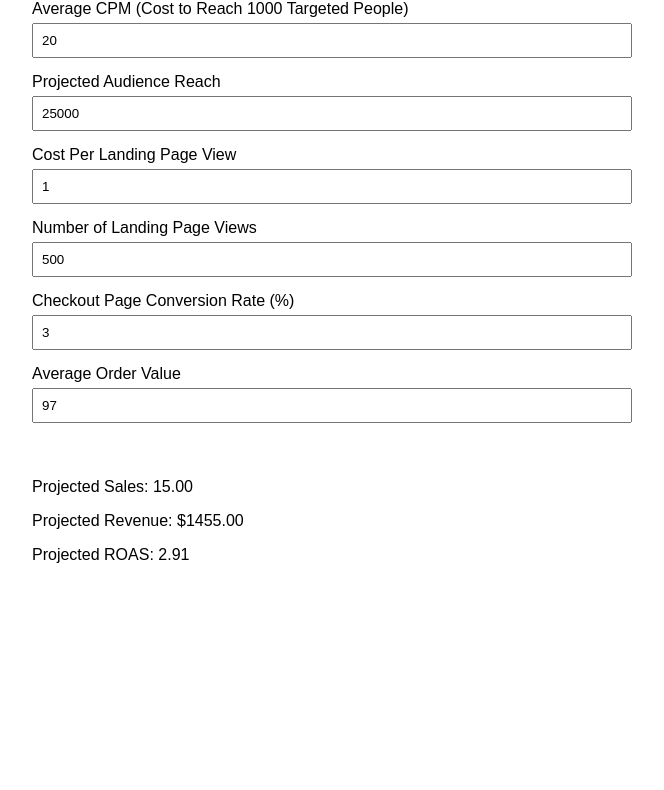
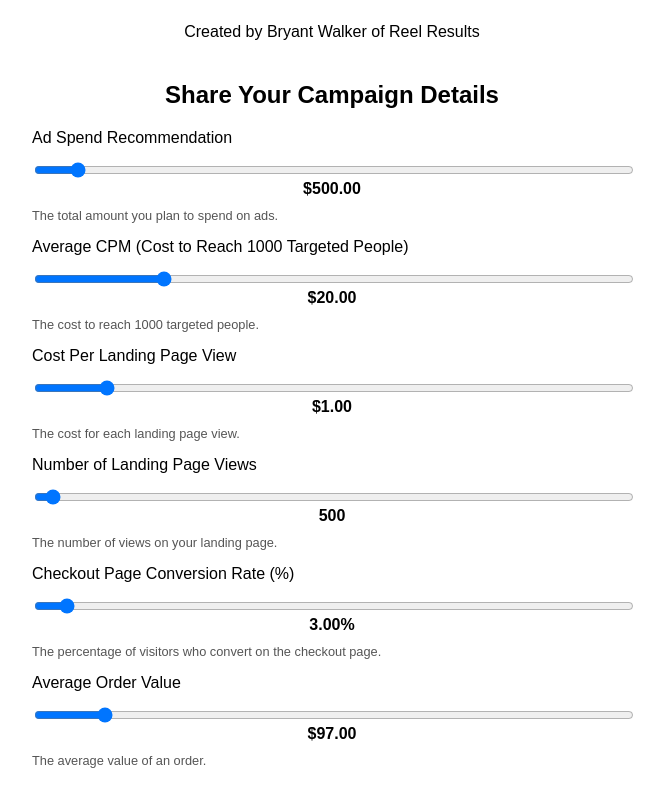
Before and after one commit to TheDataBrotha/roi-calculator, a plain HTML site: page index.html in a window 1280 px wide. Shown: the part 93-883 px from the top of the page, without its empty margins (308-972 px from the left). Before the commit the page ends 800 px from the top, so only its background shows below. Drawn offline with nearby package versions, Linux system fonts and the light colour scheme.

Commit message:
Update index.html

```diff
--- a/index.html
+++ b/index.html
@@ -13,6 +13,7 @@
             display: flex;
             flex-direction: column;
             align-items: center;
+            width: 100%;
         }
         .form-container {
             width: 100%;
@@ -35,48 +36,80 @@
             padding: 8px;
             box-sizing: border-box;
         }
+        .input-group .helper-note {
+            font-size: 0.8em;
+            color: #555;
+        }
+        .slider-value {
+            text-align: center;
+            margin-top: -10px;
+            margin-bottom: 10px;
+            font-weight: bold;
+        }
         .result {
             margin-top: 20px;
+        }
+        h1, h2, h3 {
+            text-align: center;
+        }
+        p.description {
+            text-align: center;
+            font-size: 1em;
+            margin-bottom: 20px;
         }
     </style>
     <script src="https://code.jquery.com/jquery-3.6.0.min.js"></script>
 </head>
 <body>
     <div class="container">
+        <h1>Advertising Projections Calculator</h1>
+        <p class="description">Created by Bryant Walker of Reel Results</p>
+        <h2>Share Your Campaign Details</h2>
         <div class="form-container">
             <form id="roiForm">
                 <div class="input-group">
                     <label for="adSpend">Ad Spend Recommendation</label>
-                    <input type="number" id="adSpend" min="0" value="500" step="10">
+                    <input type="range" id="adSpend" min="0" max="10000" value="500" step="10">
+                    <div class="slider-value" id="adSpendValue">$500</div>
+                    <div class="helper-note">The total amount you plan to spend on ads.</div>
                 </div>
                 <div class="input-group">
                     <label for="averageCPM">Average CPM (Cost to Reach 1000 Targeted People)</label>
-                    <input type="number" id="averageCPM" min="0" value="20" step="0.01">
-                </div>
-                <div class="input-group">
-                    <label for="projectedAudienceReach">Projected Audience Reach</label>
-                    <input type="number" id="projectedAudienceReach" min="0" value="25000" step="100">
+                    <input type="range" id="averageCPM" min="0" max="100" value="20" step="0.01">
+                    <div class="slider-value" id="averageCPMValue">$20.00</div>
+                    <div class="helper-note">The cost to reach 1000 targeted people.</div>
                 </div>
                 <div class="input-group">
                     <label for="costPerLandingPageView">Cost Per Landing Page View</label>
-                    <input type="number" id="costPerLandingPageView" min="0" value="1" step="0.01">
+                    <input type="range" id="costPerLandingPageView" min="0" max="10" value="1" step="0.01">
+                    <div class="slider-value" id="costPerLandingPageViewValue">$1.00</div>
+                    <div class="helper-note">The cost for each landing page view.</div>
                 </div>
                 <div class="input-group">
                     <label for="numberOfLandingPageViews">Number of Landing Page Views</label>
-                    <input type="number" id="numberOfLandingPageViews" min="0" value="500" step="10">
+                    <input type="range" id="numberOfLandingPageViews" min="0" max="100000" value="500" step="100">
+                    <div class="slider-value" id="numberOfLandingPageViewsValue">500</div>
+                    <div class="helper-note">The number of views on your landing page.</div>
                 </div>
                 <div class="input-group">
                     <label for="checkoutPageConversionRate">Checkout Page Conversion Rate (%)</label>
-                    <input type="number" id="checkoutPageConversionRate" min="0" value="3" step="0.1">
+                    <input type="range" id="checkoutPageConversionRate" min="0" max="100" value="3" step="0.1">
+                    <div class="slider-value" id="checkoutPageConversionRateValue">3%</div>
+                    <div class="helper-note">The percentage of visitors who convert on the checkout page.</div>
                 </div>
                 <div class="input-group">
                     <label for="averageOrderValue">Average Order Value</label>
-                    <input type="number" id="averageOrderValue" min="0" value="97" step="1">
+                    <input type="range" id="averageOrderValue" min="0" max="1000" value="97" step="1">
+                    <div class="slider-value" id="averageOrderValueValue">$97</div>
+                    <div class="helper-note">The average value of an order.</div>
                 </div>
             </form>
         </div>
+        <h2>Projections</h2>
+        <p class="description">Based on your input, here are the projected outcomes of your advertising campaign.</p>
         <div class="result-container">
             <div class="result">
+                <p>Projected Audience Reach: <span id="projectedAudienceReach">0</span></p>
                 <p>Projected Sales: <span id="projectedSales">0</span></p>
                 <p>Projected Revenue: <span id="projectedRevenue">$0</span></p>
                 <p>Projected ROAS: <span id="projectedROAS">0</span></p>
@@ -90,25 +123,34 @@
             function calculateROI() {
                 let adSpend = parseFloat($('#adSpend').val());
                 let averageCPM = parseFloat($('#averageCPM').val());
-                let projectedAudienceReach = parseInt($('#projectedAudienceReach').val());
                 let costPerLandingPageView = parseFloat($('#costPerLandingPageView').val());
                 let numberOfLandingPageViews = parseInt($('#numberOfLandingPageViews').val());
                 let checkoutPageConversionRate = parseFloat($('#checkoutPageConversionRate').val());
                 let averageOrderValue = parseFloat($('#averageOrderValue').val());
 
-                // Calculate projected sales, revenue, and ROAS
+                // Calculate projected audience reach, sales, revenue, and ROAS
+                let projectedAudienceReach = (adSpend / averageCPM) * 1000;
                 let projectedSales = numberOfLandingPageViews * (checkoutPageConversionRate / 100);
                 let projectedRevenue = projectedSales * averageOrderValue;
                 let projectedROAS = projectedRevenue / adSpend;
 
                 // Update the DOM with calculated values
+                $('#projectedAudienceReach').text(projectedAudienceReach.toFixed(0));
                 $('#projectedSales').text(projectedSales.toFixed(2));
                 $('#projectedRevenue').text('$' + projectedRevenue.toFixed(2));
                 $('#projectedROAS').text(projectedROAS.toFixed(2));
+
+                // Update slider value displays
+                $('#adSpendValue').text('$' + adSpend.toFixed(2));
+                $('#averageCPMValue').text('$' + averageCPM.toFixed(2));
+                $('#costPerLandingPageViewValue').text('$' + costPerLandingPageView.toFixed(2));
+                $('#numberOfLandingPageViewsValue').text(numberOfLandingPageViews);
+                $('#checkoutPageConversionRateValue').text(checkoutPageConversionRate.toFixed(2) + '%');
+                $('#averageOrderValueValue').text('$' + averageOrderValue.toFixed(2));
             }
 
             // Bind calculateROI to the input event of each input field
-            $('input').on('input', calculateROI);
+            $('input[type="range"]').on('input', calculateROI);
 
             // Initial calculation
             calculateROI();
```
